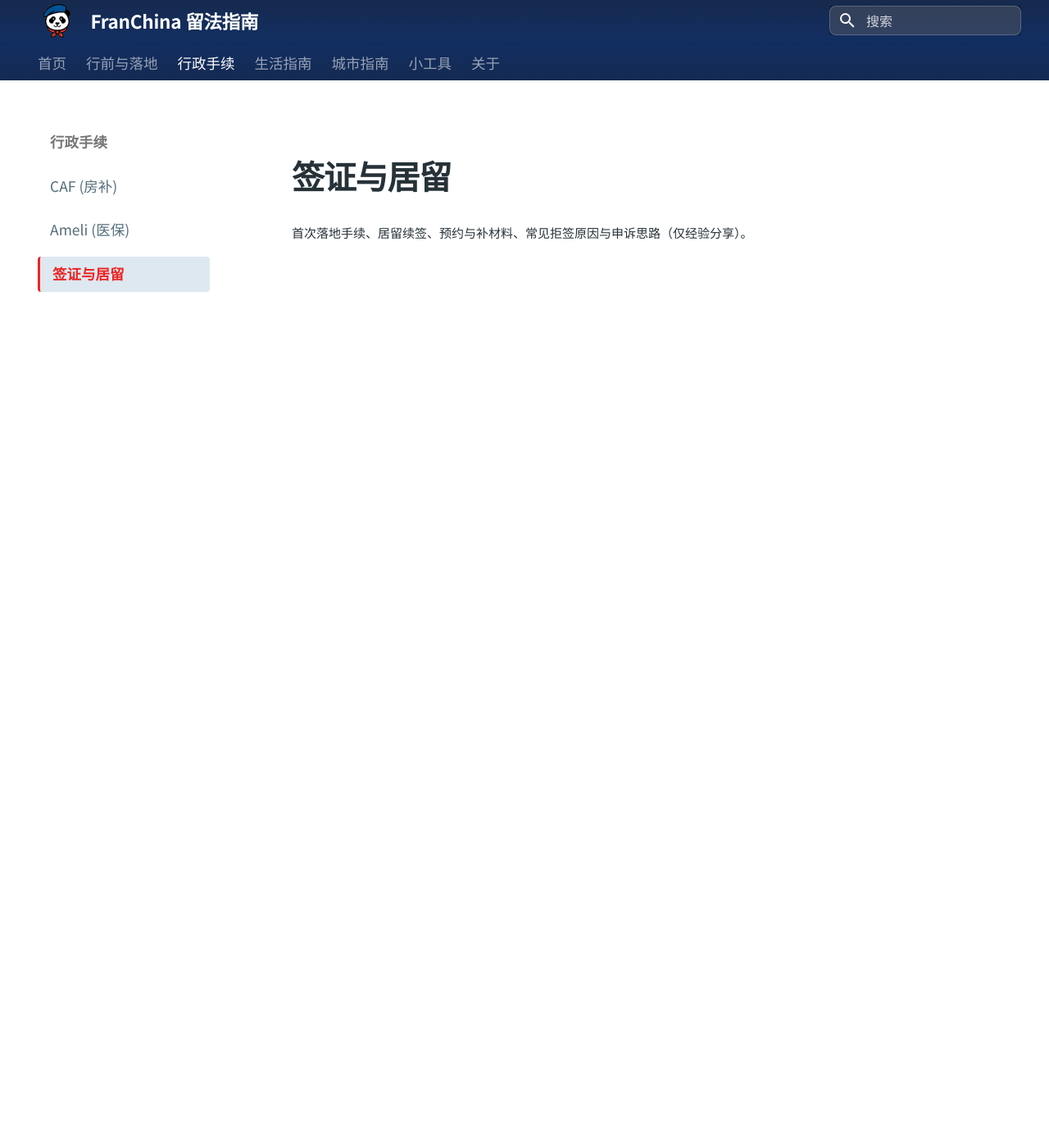
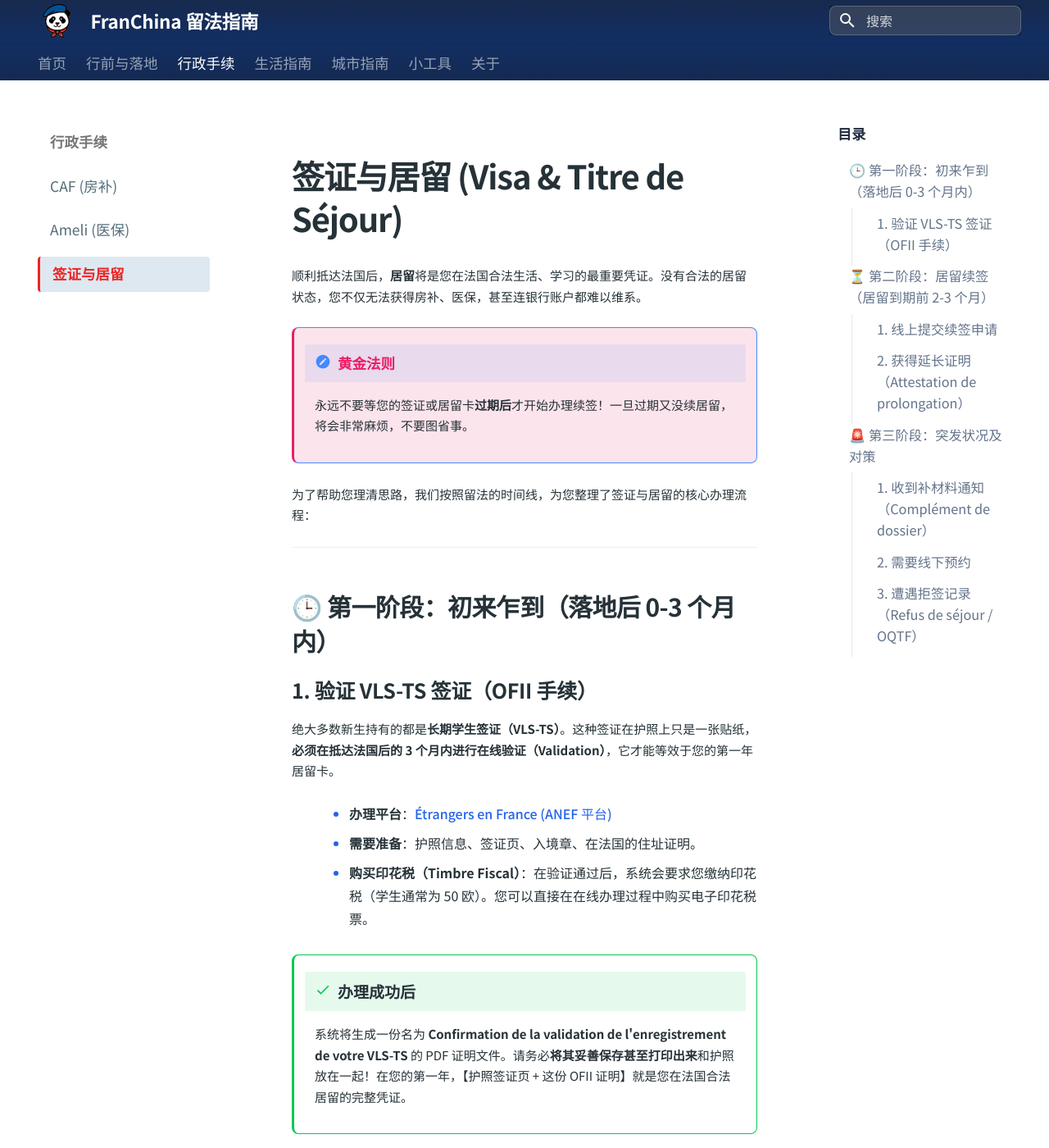
Before and after one commit to Kant-Righteous/franchina, an MkDocs documentation site: the page built from docs/pages/admin/visa.md, in a window 1280 px wide and 1400 px high. Shown: the whole window at 82% size. Built offline with MkDocs 1.6.1 and Material for MkDocs 9.7.7, drawn with Linux system fonts in a browser that asks for light colours; some of the changed text lies outside the part shown.

Commit message:
feat: 更新文档页面，包括 Ameli 和 Visa。

```diff
--- a/docs/pages/admin/visa.md
+++ b/docs/pages/admin/visa.md
@@ -1,3 +1,87 @@
-# 签证与居留
+# 签证与居留 (Visa & Titre de Séjour)
 
-首次落地手续、居留续签、预约与补材料、常见拒签原因与申诉思路（仅经验分享）。
+顺利抵达法国后，**居留**将是您在法国合法生活、学习的最重要凭证。没有合法的居留状态，您不仅无法获得房补、医保，甚至连银行账户都难以维系。
+
+!!! caution "黄金法则"
+
+    永远不要等您的签证或居留卡**过期后**才开始办理续签！一旦过期又没续居留，将会非常麻烦，不要图省事。
+
+为了帮助您理清思路，我们按照留法的时间线，为您整理了签证与居留的核心办理流程：
+
+---
+
+## 🕒 第一阶段：初来乍到（落地后 0-3 个月内）
+
+### 1. 验证 VLS-TS 签证（OFII 手续）
+
+绝大多数新生持有的都是**长期学生签证（VLS-TS）**。这种签证在护照上只是一张贴纸，**必须在抵达法国后的 3 个月内进行在线验证（Validation）**，它才能等效于您的第一年居留卡。
+
+*   **办理平台**：[Étrangers en France (ANEF 平台)](https://administration-etrangers-en-france.interieur.gouv.fr/)
+*   **需要准备**：护照信息、签证页、入境章、在法国的住址证明。
+*   **购买印花税（Timbre Fiscal）**：在验证通过后，系统会要求您缴纳印花税（学生通常为 50 欧）。您可以直接在在线办理过程中购买电子印花税票。
+
+!!! success "办理成功后"
+
+    系统将生成一份名为 **Confirmation de la validation de l'enregistrement de votre VLS-TS** 的 PDF 证明文件。请务必**将其妥善保存甚至打印出来**和护照放在一起！在您的第一年，【护照签证页 + 这份 OFII 证明】就是您在法国合法居留的完整凭证。
+
+---
+
+## ⏳ 第二阶段：居留续签（居留到期前 2-3 个月）
+
+当您的第一年 VLS-TS 签证（或往年的居留卡）即将过期时，您需要申请新的居留卡（Titre de Séjour）。
+
+!!! warning "提前准备"
+
+    法国各地的警察局（Préfecture）处理速度差异巨大，部分大城市可能需要数月之久。请**务必在距离过期还有 2 到 3 个月时**，就在线上提交续签申请。
+
+### 1. 线上提交续签申请
+
+现在绝大多数的学生居留续签都在 **ANEF 平台** 在线完成，告别了过去去警察局排长队的痛苦。
+
+*   **核心材料查漏补缺**：
+    *   **身份与居住证明**：护照、旧居留/OFII证明、照片代码（e-photo）、**近三个月内**的住房证明（如 EDF 电费单、租房合同、房东声明等）。
+    *   **学业证明**：上一学年的成绩单、出勤证明（如有）、**新学年的注册证明（Certificat de scolarité）**。
+    *   **资金证明**：近期银行流水，证明您每月有的稳定资金来源。
+
+### 2. 获得延长证明（Attestation de prolongation）
+
+在线提交材料并被受理后，若在您的旧居留到期前，新卡还未下发，您将在 ANEF 系统中收到一份 **Attestation de prolongation**。
+
+!!! note "这份证明极其关键"
+
+    这份证明（相当于过去纸质的 Récépissé 短期居留）会自动**延续您旧居留的合法性**。在等待新卡期间，您可以依然合法打工、领取房补，**并且可以凭此证明返回中国并再次入境法国**（前提是旧居留为 VLS-TS 或实体卡且未过期，且该证明明确标注了允许出入境）。
+
+---
+
+## 🚨 第三阶段：突发状况及对策
+
+在与法国行政系统打交道时，遇到一点波折是非常正常的，请保持冷静。
+
+### 1. 收到补材料通知（Complément de dossier）
+
+如果您提交的材料不全或不符合要求，警察局会在 ANEF 系统给您发消息要求补充。
+
+*   **对策**：请在**规定的期限内**（通常为 30 天）按要求上传正确的文件。如果超期未补，您的申请可能会遭遇强制关闭（Clôture）。
+*   **避坑指南**：最容易被退回的原因是住房证明日期太旧（超过3个月）或照片不合规。
+
+### 2. 需要线下预约
+
+有些特殊情况（如指纹录入失败、或者某些地区发放实体卡时），警察局可能会通过短信或邮件通知您在线下预约（Prendre un rendez-vous）。
+
+*   **对策**：密切关注手机短信和邮箱（包括垃圾邮件箱），按要求带齐原件前往。
+
+### 3. 遭遇拒签记录（Refus de séjour / OQTF）
+
+由于成绩太差、长期无故缺勤、或材料严重造假，极少数同学可能会收到警察局的拒签信甚至限期离境令（OQTF）。
+
+!!! danger "免责申明与法律建议"
+
+    **任何拒签信及 OQTF 均为严重的法律行政决定。以下建议仅为经验分享，绝不构成专业法律咨询。**
+
+    *   一旦收到此类信件，时间非常紧迫（通常申诉期只有 15 天或 30 天）。
+    *   **强烈建议您立即寻求专业的当地移民律师（Avocat en droit des étrangers）的帮助。**
+    *   在没有律师评估的情况下，建议不要盲目自行递交申诉，以免使用错误的理由错失最佳救济时机。
+
+---
+
+最后，祝大家的居留申请都能如同德芙巧克力般丝滑，次次秒下卡！🍀
```
Also changed, not shown: docs/pages/admin/ameli.md (+5 -2 lines).
